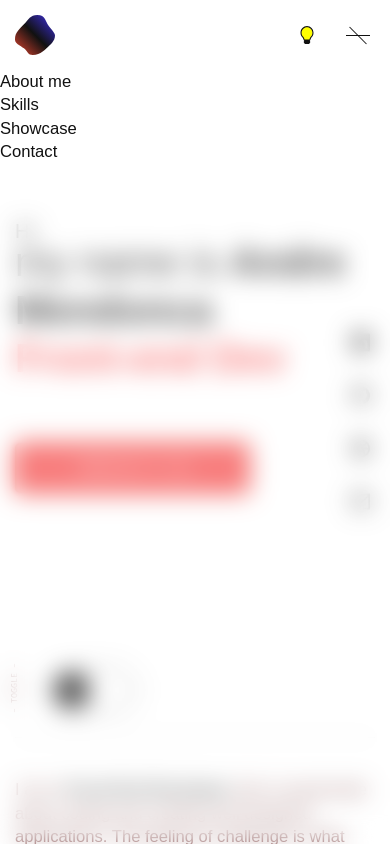
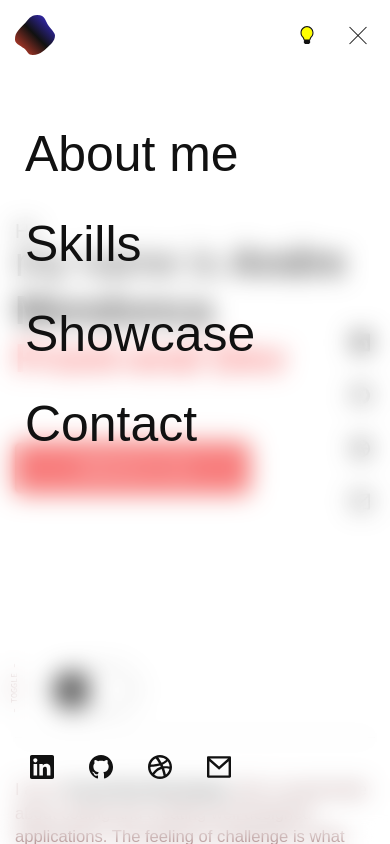
Before and after one commit to andremendonca03/Portfolio-2.0, a Next.js app: page / in a window 390 px wide. Both pictures are taken after a click on the element 358 px from the left and 35 px from the top of the page. Shown: the top 844 px of the page. Built offline with nearby package versions, Linux system fonts and the light colour scheme; a web font is replaced by a local one.

Commit message:
📣 Feat: Mobile Menu ready

```diff
--- a/src/components/header/MobileMenu.module.scss
+++ b/src/components/header/MobileMenu.module.scss
@@ -3,7 +3,7 @@
 .mobileMenuToggle {
   width: 24px;
   height: 1px;
-  background-color: var(--color-root-text);
+  background-color: $color-r-text;
   transition: .4s;
   position: relative;
   &::before, &::after {
@@ -11,7 +11,7 @@
     display: block;
     width: 24px;
     height: 1px;
-    background-color: var(--color-root-text);
+    background-color: $color-r-text;
     transition: .4s;
     position: absolute;
     top: -8px;
@@ -48,19 +48,60 @@
     opacity: 1;
     .mobileMenu {
       left: 0;
+      .mobileMenuNav a {
+        opacity: 1;
+        translate: 0;
+        transition-property: opacity, translate;
+        transition-duration: .4s;
+        &:nth-of-type(1) {
+          transition-delay: .4s;
+        }
+        &:nth-of-type(2) {
+          transition-delay: .5s;
+        }
+        &:nth-of-type(3) {
+          transition-delay: .6s;
+        }
+        &:nth-of-type(4) {
+          transition-delay: .7s;
+        }
+      }
+      .mobileMenuSocials {
+        opacity: 1;
+        translate: 0;
+        transition: opacity, translate, .4s .9s;
+      }
     }
   }
 }
 
 .mobileMenu {
+  @include font(heading1);
+  display: flex;
+  flex-direction: column;
+  justify-content: space-between;
   width: 100%;
   height: 100%;
-  background: var(--color-root-bgGlassy);
+  background: $color-r-bgGlassy;
   backdrop-filter: blur(12px);
+  padding: $space-6 $space-4;
   transition: .3s;
   position: absolute;
   top: 0;
   left: 100vw;
+  .mobileMenuNav a {
+    max-width: fit-content;
+    color: $color-r-text;
+    margin-bottom: $space-5;
+    opacity: 0;
+    translate: 0 $space-4;
+  }
+  .mobileMenuSocials {
+    display: flex;
+    gap: $space-4;
+    opacity: 0;
+    translate: 0 $space-4;
+  }
 }
 
 
@@ -107,7 +148,3 @@
     rotate: -45deg;
   }
 }
-
-@keyframes faintRight {
-
-}
--- a/src/components/header/MobileMenu.tsx
+++ b/src/components/header/MobileMenu.tsx
@@ -3,6 +3,10 @@
 import React from 'react';
 import styles from "./MobileMenu.module.scss";
 import Link from 'next/link';
+import LinkedinIcon from '../icons/LinkedinIcon';
+import GithubIcon from '../icons/GithubIcon';
+import DribbbleIcon from '../icons/DribbbleIcon';
+import MailIcon from '../icons/MailIcon';
 
 const MobileMenu = () => {
   const mobileMenu = React.useRef<HTMLDivElement>(null);
@@ -24,10 +28,30 @@ const MobileMenu = () => {
 
       <div ref={mobileMenu} className={styles.mobileMenuWrapper}>
         <nav className={styles.mobileMenu}>
-          <Link href={"#about-me"}>About me</Link>
-          <Link href={"#skills"}>Skills</Link>
-          <Link href={"#showcase"}>Showcase</Link>
-          <Link href={"#contact"}>Contact</Link>
+          <div className={styles.mobileMenuNav}>
+            <Link href={"#about-me"}>About me</Link>
+            <Link href={"#skills"}>Skills</Link>
+            <Link href={"#showcase"}>Showcase</Link>
+            <Link href={"#contact"}>Contact</Link>
+          </div>
+
+          <div className={styles.mobileMenuSocials}>
+            <a href="https://www.linkedin.com/in/andremendonca03/" target="_blank" className="group p-1">
+              <LinkedinIcon className="size-[24px] [&>path]:fill-r-text group-hover:[&>path]:fill-[#0E76A8] [&>path]:td-150" />
+            </a>
+
+            <a href="https://github.com/andremendonca03" target="_blank" className="group p-1">
+              <GithubIcon className="size-[24px] [&>path]:fill-r-text group-hover:[&>path]:fill-n-grey [&>path]:td-150" />
+            </a>
+
+            <a href="https://dribbble.com/andremendonca03" target="_blank" className="group p-1">
+              <DribbbleIcon className="size-[24px] [&>path]:fill-r-text group-hover:[&>path]:fill-[#D8BAF1] [&>path]:td-150" />
+            </a>
+
+            <a href="mailto:andremendonca.033@gmail.com" className="group p-1">
+              <MailIcon className="size-[24px] [&>path]:fill-r-text group-hover:[&>path]:fill-r-accent [&>path]:td-150" />
+            </a>
+          </div>
         </nav>
       </div>
     </div>
```
